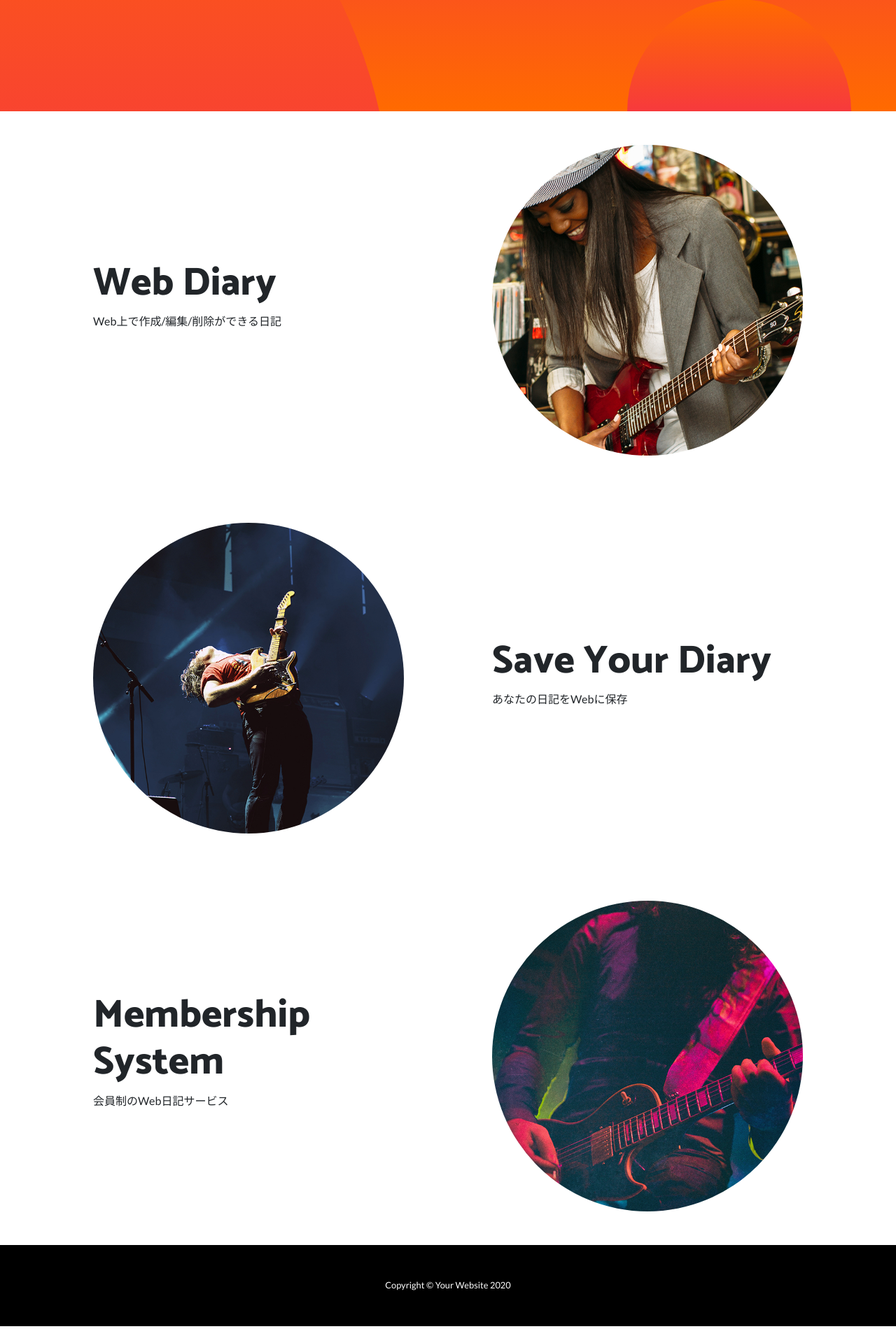
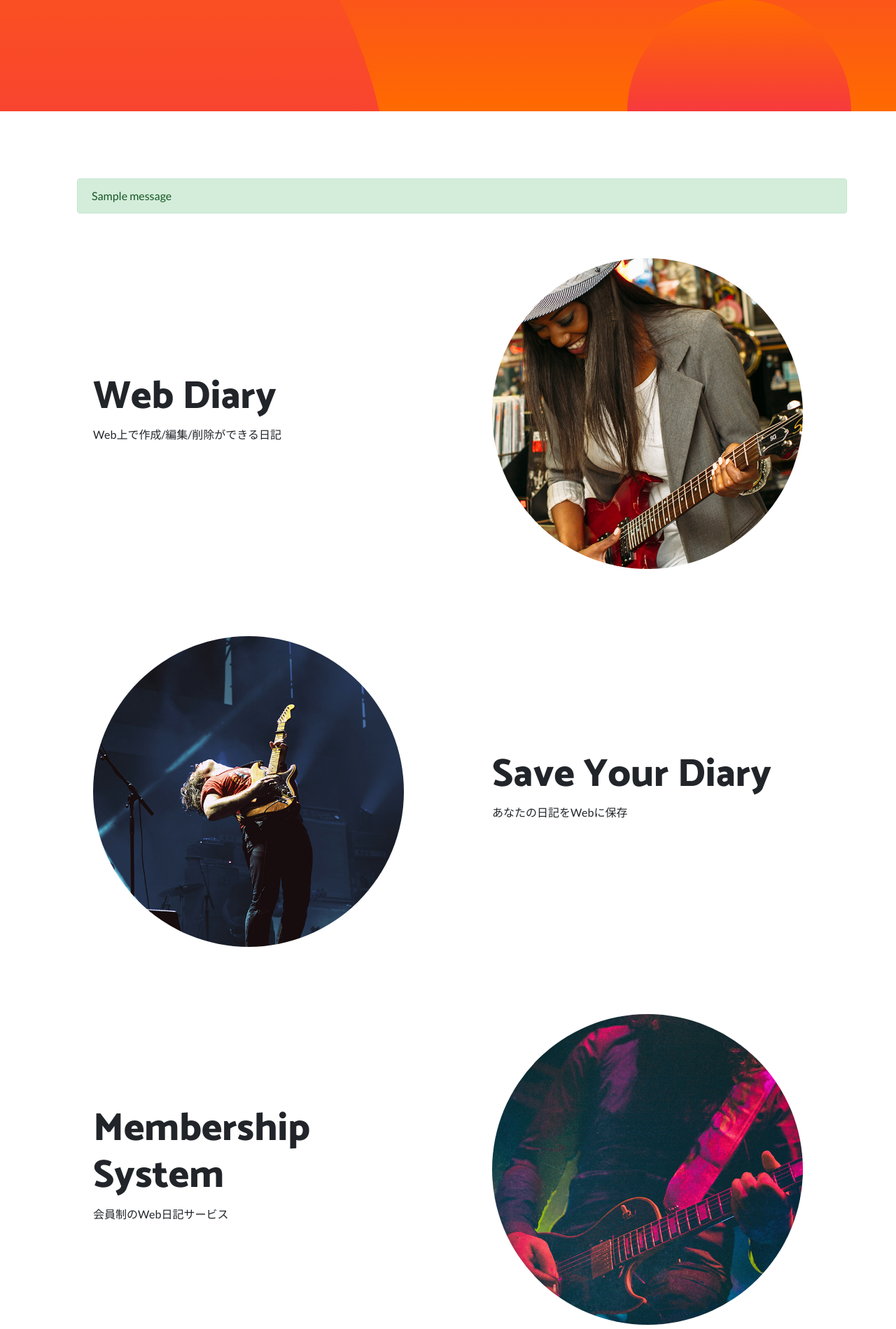
Before and after one commit to hiro13255/diary_django, a Django app: page / in a window 1280 px wide. Shown: the part 604-2503 px from the top of the page at 70% size. Run offline with Django 3.2, Linux system fonts and the light colour scheme; tables that the repository leaves empty hold one stand-in row (values such as "Sample post"); one stand-in notice (Sample message) is shown; some libraries are stand-ins or nearby versions.

Commit message:
送信完了メッセージ　追加

```diff
--- a/private_diary/diary/templates/base.html
+++ b/private_diary/diary/templates/base.html
@@ -54,6 +54,21 @@
 </nav>
 
 {% block header%}{% endblock %}
+{% if messages %}
+    <div class="container">
+        <div class="row">
+            <div class="my-div-style w-100">
+                <ul class="message" style="list-style: none;">
+                    {% for message in messages %}
+                    <li {% if message.tags %} class="{{ message.tags }}" {% endif %}>
+                        {{ message }}
+                    </li>
+                    {% endfor %}
+                </ul>
+            </div>
+        </div>
+    </div>
+{% endif %}
 {% block contents%}{% endblock %}
 
 <!-- Footer -->
--- a/private_diary/diary/views.py
+++ b/private_diary/diary/views.py
@@ -5,6 +5,8 @@ from django.urls import reverse_lazy
 from django.views import generic
 
 from .forms import InquiryForm
+
+from django.contrib import messages
 
 logger = logging.getLogger(__name__) # ロガー取得
 
@@ -19,5 +21,6 @@ class InquiryView(generic.FormView):
 
     def form_valid(self, form):
         form.send_email() # メール送信メソッド
+        messages.success(self.request, 'メッセージを送信しました。')
         logger.info('Inquiry sent by {}'.format(form.cleaned_data['name'])) # ビューからログを出力
         return super().form_valid(form)
--- a/private_diary/manage.py
+++ b/private_diary/manage.py
@@ -6,7 +6,7 @@ import sys
 
 def main():
     """Run administrative tasks."""
-    os.environ.setdefault('DJANGO_SETTINGS_MODULE', 'private_diary.settings')
+    os.environ.setdefault('DJANGO_SETTINGS_MODULE', 'private_diary.settings_dev')
     try:
         from django.core.management import execute_from_command_line
     except ImportError as exc:
--- a/private_diary/private_diary/settings_dev.py
+++ b/private_diary/private_diary/settings_dev.py
@@ -1,7 +1,7 @@
 from .settings_common import *
 
 # SECURITY WARNING: don't run with debug turned on in production!
-DEBUG = True
+DEBUG = True # 本番ではセキュリティの観点でFalseにする必要あり
 
 ALLOWED_HOSTS = []
 
@@ -43,3 +43,5 @@ LOGGING = {
         },
     }
 }
+
+EMAIL_BACKEND = 'django.core.mail.backends.console.EmailBackend'
--- a/private_diary/private_diary/wsgi.py
+++ b/private_diary/private_diary/wsgi.py
@@ -11,6 +11,6 @@ import os
 
 from django.core.wsgi import get_wsgi_application
 
-os.environ.setdefault('DJANGO_SETTINGS_MODULE', 'private_diary.settings')
+os.environ.setdefault('DJANGO_SETTINGS_MODULE', 'private_diary.settings_dev')
 
 application = get_wsgi_application()
```
Also changed, not shown: private_diary/private_diary/settings_common.py (+8 -0 lines).
